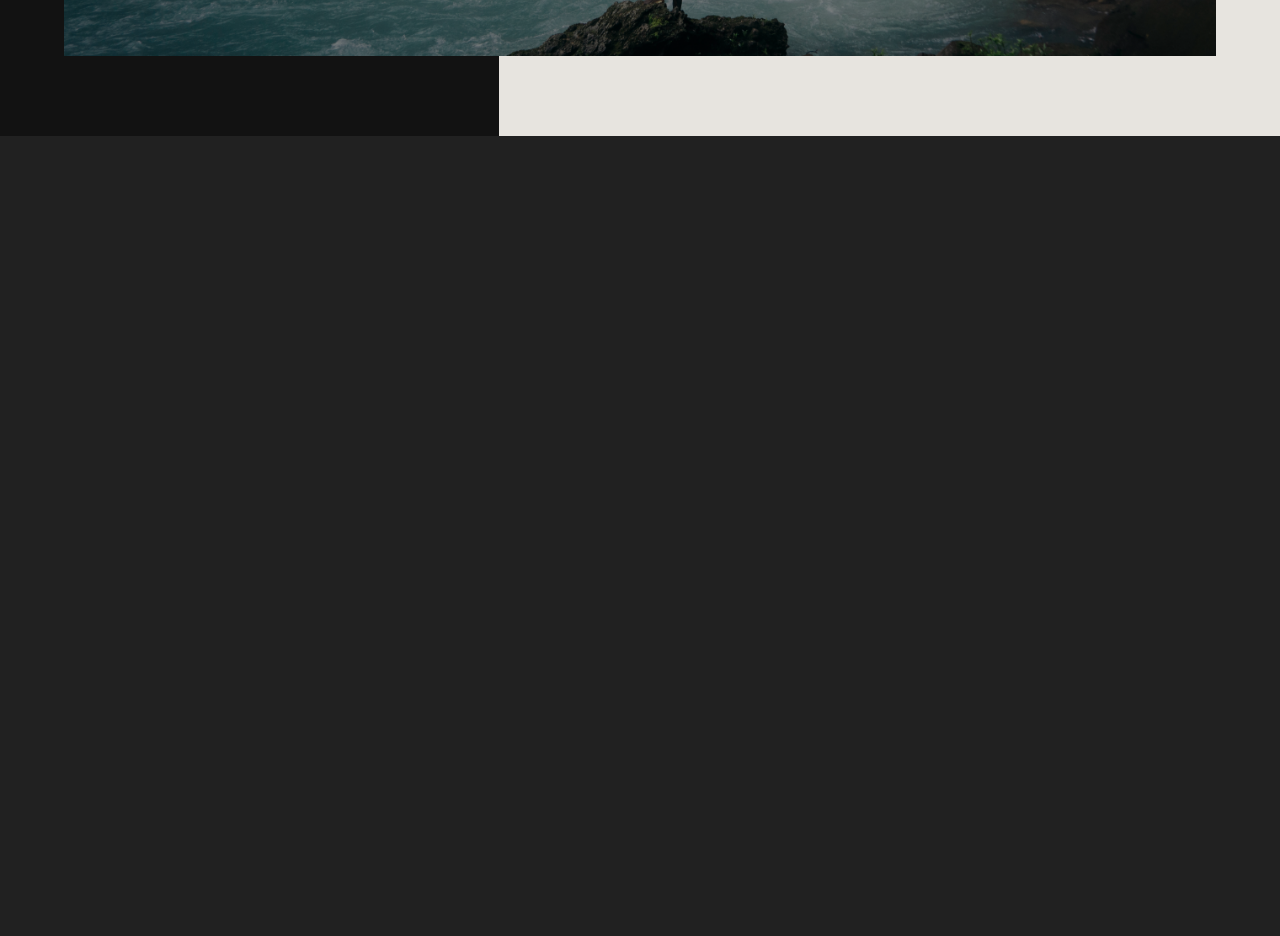
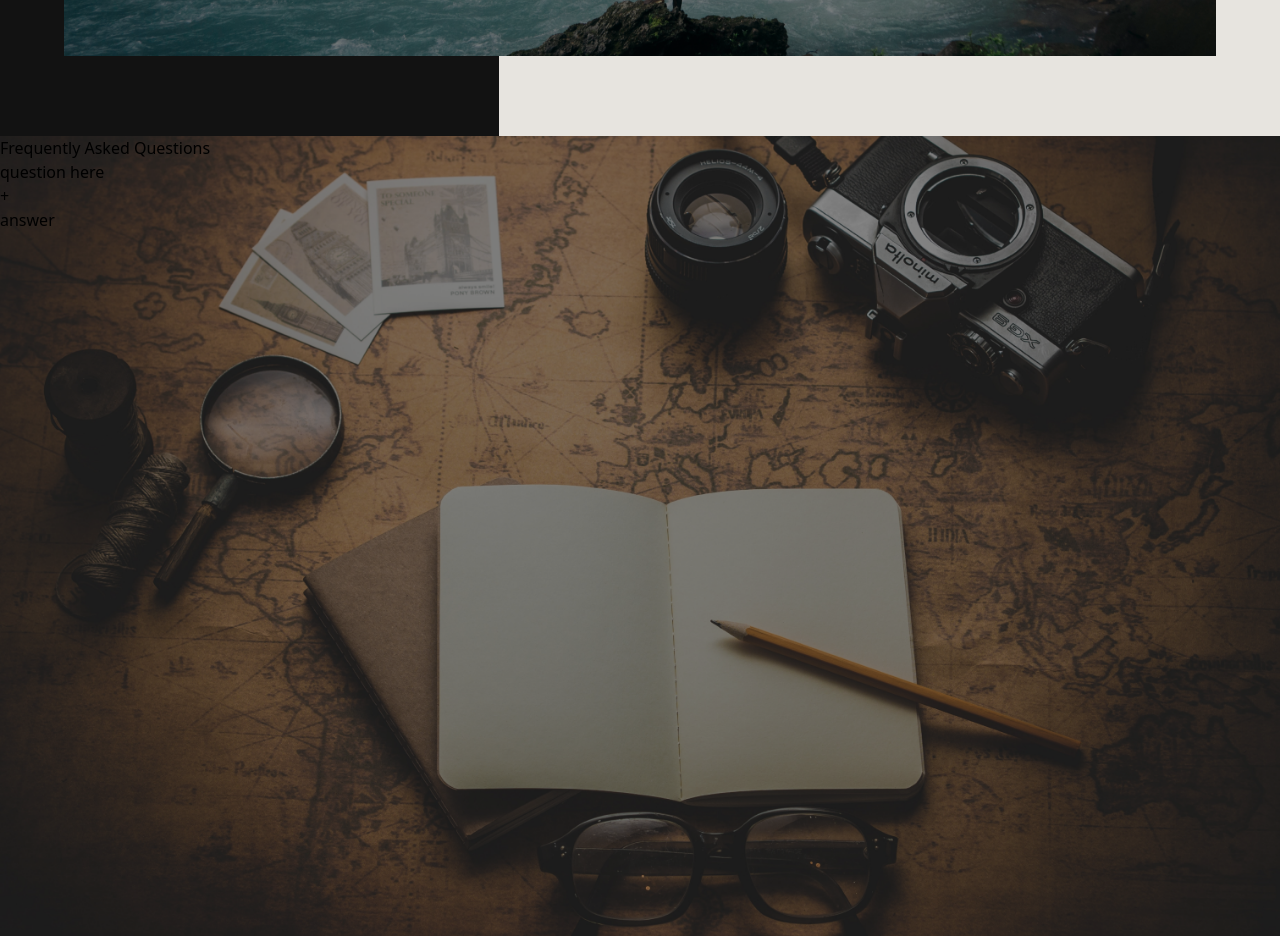
Before and after one commit to 0xLPircy/travel-dapp, a Next.js app: page / in a window 1280 px wide. Shown: the part 3300-4236 px from the top of the page. Before the commit the page ends 3436 px from the top, so only its background shows below. Built offline with nearby package versions, Linux system fonts and the light colour scheme; no server answers.

Commit message:
faq struct

```diff
--- /dev/null
+++ b/app/containers/faq.jsx
@@ -0,0 +1,21 @@
+import React from "react";
+
+const Faq = () => {
+  return (
+    <div className="faq">
+      <h1>Frequently Asked Questions</h1>
+      <div>
+        <div>
+          {" "}
+          <h2>question here</h2>
+          <div>+</div>
+        </div>
+        <div>
+          <h2>answer</h2>
+        </div>
+      </div>
+    </div>
+  );
+};
+
+export default Faq;
--- a/app/globals.css
+++ b/app/globals.css
@@ -45,3 +45,10 @@ nav {
   background-image: url(../assets/testimonialBg.png);
   background-size: cover;
 }
+
+.faq {
+  width: 100vw;
+  height: 100vh;
+  background: url(../assets/faqBg.png) no-repeat fixed;
+  background-size: cover;
+}
--- a/app/page.jsx
+++ b/app/page.jsx
@@ -1,4 +1,5 @@
 import Nav from "./components/Nav";
+import Faq from "./containers/faq";
 import Features from "./containers/features";
 import HowToUse from "./containers/howToUse";
 import Showcase from "./containers/showcase";
@@ -11,6 +12,7 @@ export default function Home() {
       <Features />
       <HowToUse />
       <Testimonials />
+      <Faq />
     </>
   );
 }
```
Also changed, not shown: assets/faqBg.png (added).
